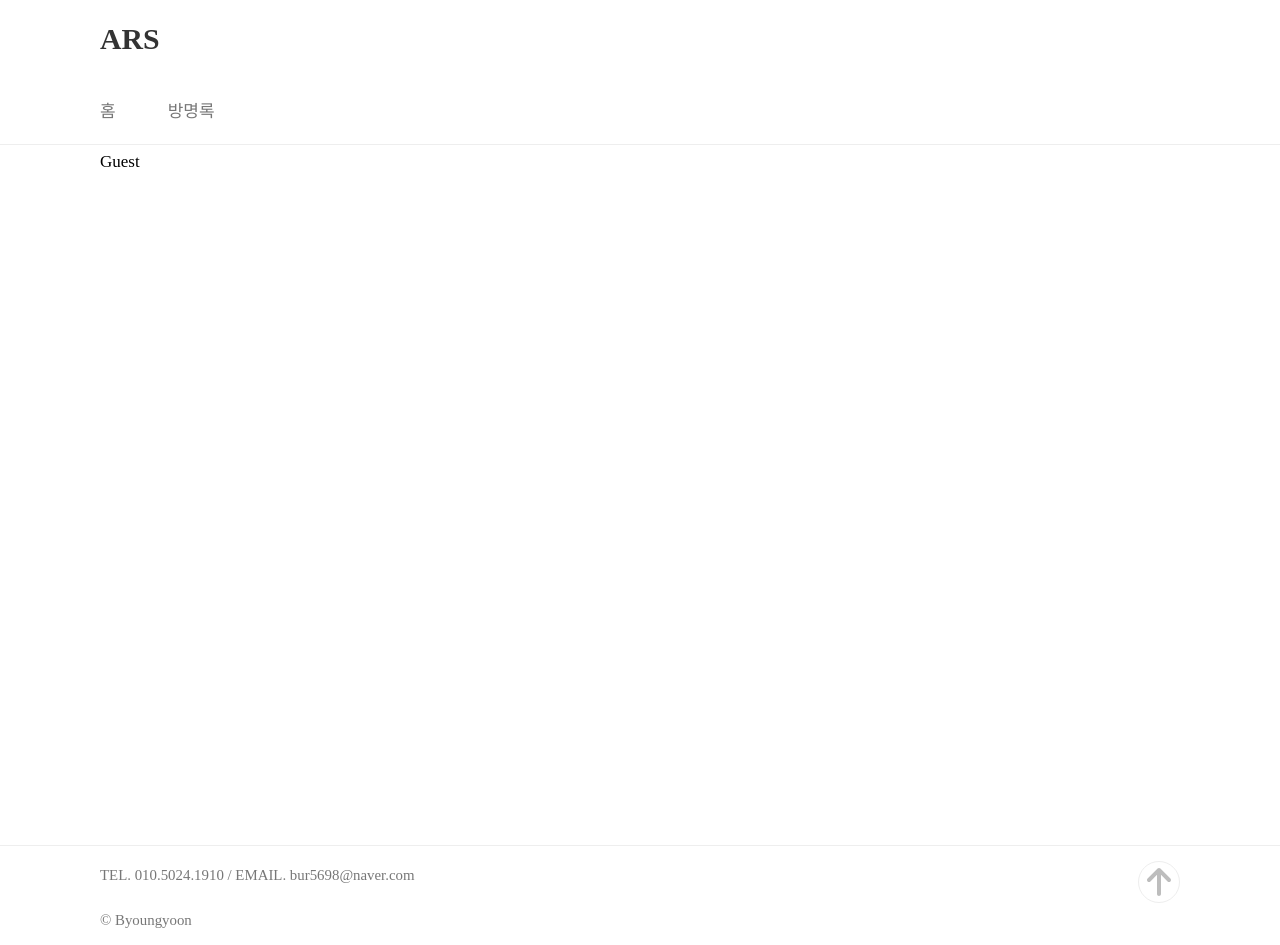
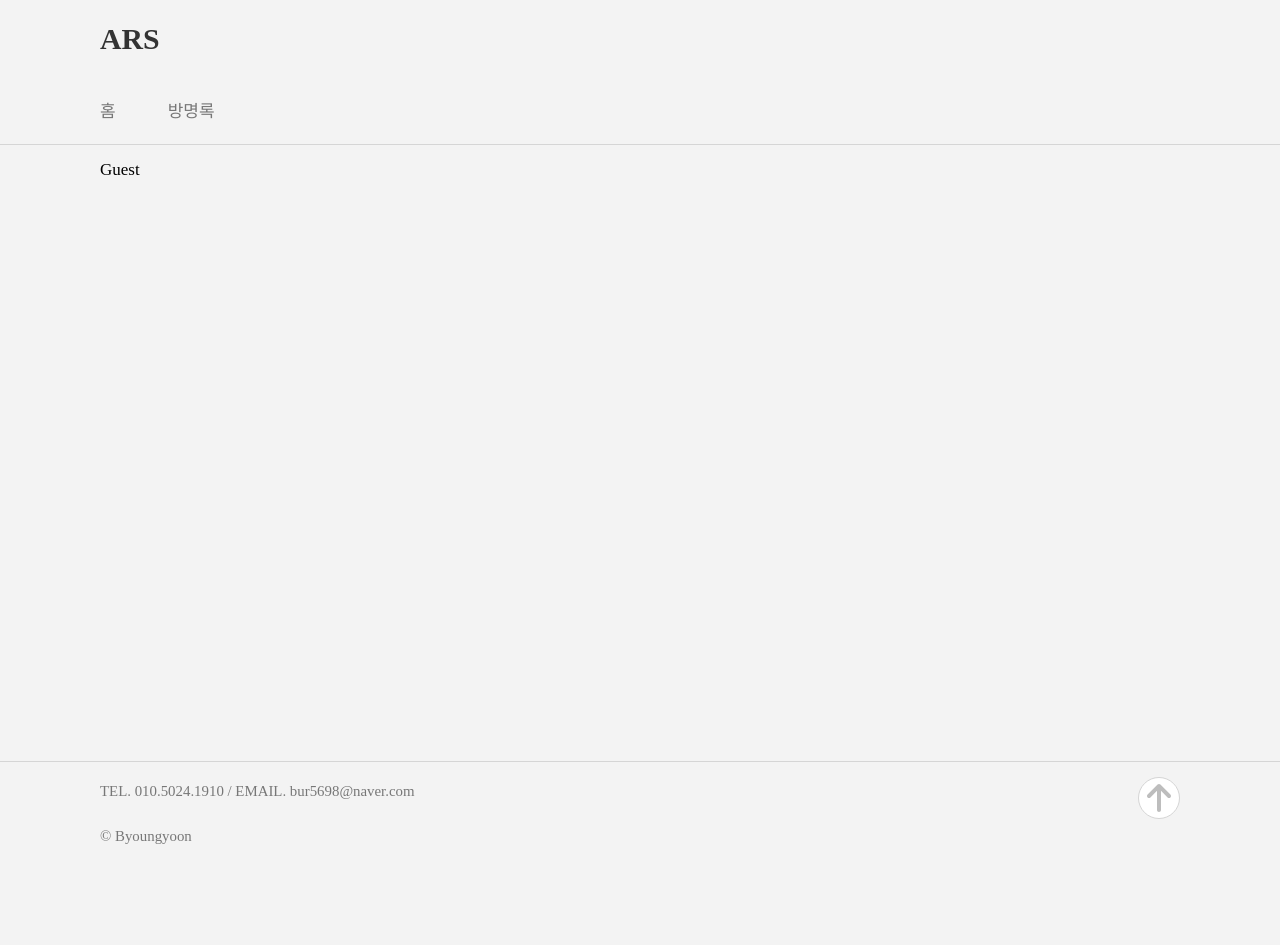
Before and after one commit to byoungyoon/ARS, a React (Create React App) app: page /guest in a window 1280 px wide. After the commit the page ends 861 px from the top, so only its background shows below. Built offline with nearby package versions, Linux system fonts and the light colour scheme.

Commit message:
7일차 - UI (Card)

```diff
--- /dev/null
+++ b/src/components/Card.js
@@ -0,0 +1,36 @@
+import React from "react";
+import styled from "styled-components";
+
+const Card = () => {
+  return (
+    <Container>
+      <div className="content"></div>
+    </Container>
+  );
+};
+
+export default Card;
+
+const Container = styled.div`
+  box-shadow: 0px 5px 5px 0px rgba(124, 124, 124, 0.3);
+  border-radius: 8px 0 8px 0;
+  height: 120px;
+  background-color: #eaeaea;
+  position: relative;
+  display: flex;
+  cursor: pointer;
+
+  &:hover {
+    transform: translateY(-3px);
+  }
+
+  & > .content {
+    position: absolute;
+    border-radius: 8px 0 8px 0;
+    top: 10px;
+    left: 10px;
+    background-color: #fff;
+    width: 60%;
+    height: 100px;
+  }
+`;
--- a/src/components/Footer.js
+++ b/src/components/Footer.js
@@ -35,7 +35,7 @@ const Arrow = styled.div`
   right: 0;
 
   background: #fff url("arrow-up2.svg") no-repeat 50% 50%;
-  border: 1px solid #eee;
+  border: 1px solid #d5d5d5;
   border-radius: 50%;
 
   padding: 5px;
--- a/src/index.css
+++ b/src/index.css
@@ -3,6 +3,8 @@ body {
   font-weight: 400;
   font-size: 17px;
   line-height: 2;
+
+  background-color: #f3f3f3;
 }
 
 a {
@@ -10,7 +12,7 @@ a {
 }
 
 .line {
-  border-bottom: 1px solid #eee;
+  border-bottom: 1px solid #d5d5d5;
 }
 
 .inner {
@@ -19,6 +21,7 @@ a {
   margin: 0 auto;
 }
 
-.container {
-  min-height: 700px;
+.main {
+  min-height: 600px;
+  padding: 8px;
 }
--- a/src/pages/Home.js
+++ b/src/pages/Home.js
@@ -1,14 +1,39 @@
-import React, { useEffect } from "react";
+import React, { useEffect, useState } from "react";
+import styled from "styled-components";
+import Card from "../components/Card";
 import algorithmsService from "../services/algorithms.service";
 
 const Home = () => {
+  const [items, setItems] = useState();
+
   useEffect(() => {
     algorithmsService.findAll().then((response) => {
-      console.log(response);
+      setItems(response.data);
     });
   }, []);
 
-  return <div>Home</div>;
+  return (
+    <Container>
+      {items &&
+        items.map((value) => (
+          <Item key={value.id}>
+            <Card></Card>
+          </Item>
+        ))}
+    </Container>
+  );
 };
 
 export default Home;
+
+const Container = styled.div`
+  display: flex;
+  flex-direction: row;
+  justify-content: space-between;
+  flex-wrap: wrap;
+`;
+
+const Item = styled.div`
+  width: calc(100% / 3 - 20px);
+  margin-bottom: 20px;
+`;
--- a/src/pages/Template.js
+++ b/src/pages/Template.js
@@ -15,7 +15,7 @@ const Template = () => {
         </div>
       </div>
       <div className="line">
-        <div className="inner container">
+        <div className="inner main">
           <Routes>
             <Route path="*" element={<Page404 />}></Route>
             <Route path="/" element={<Home />}></Route>
```
Also changed, not shown: 1 other file (tests, documents, lock files or other folders).
